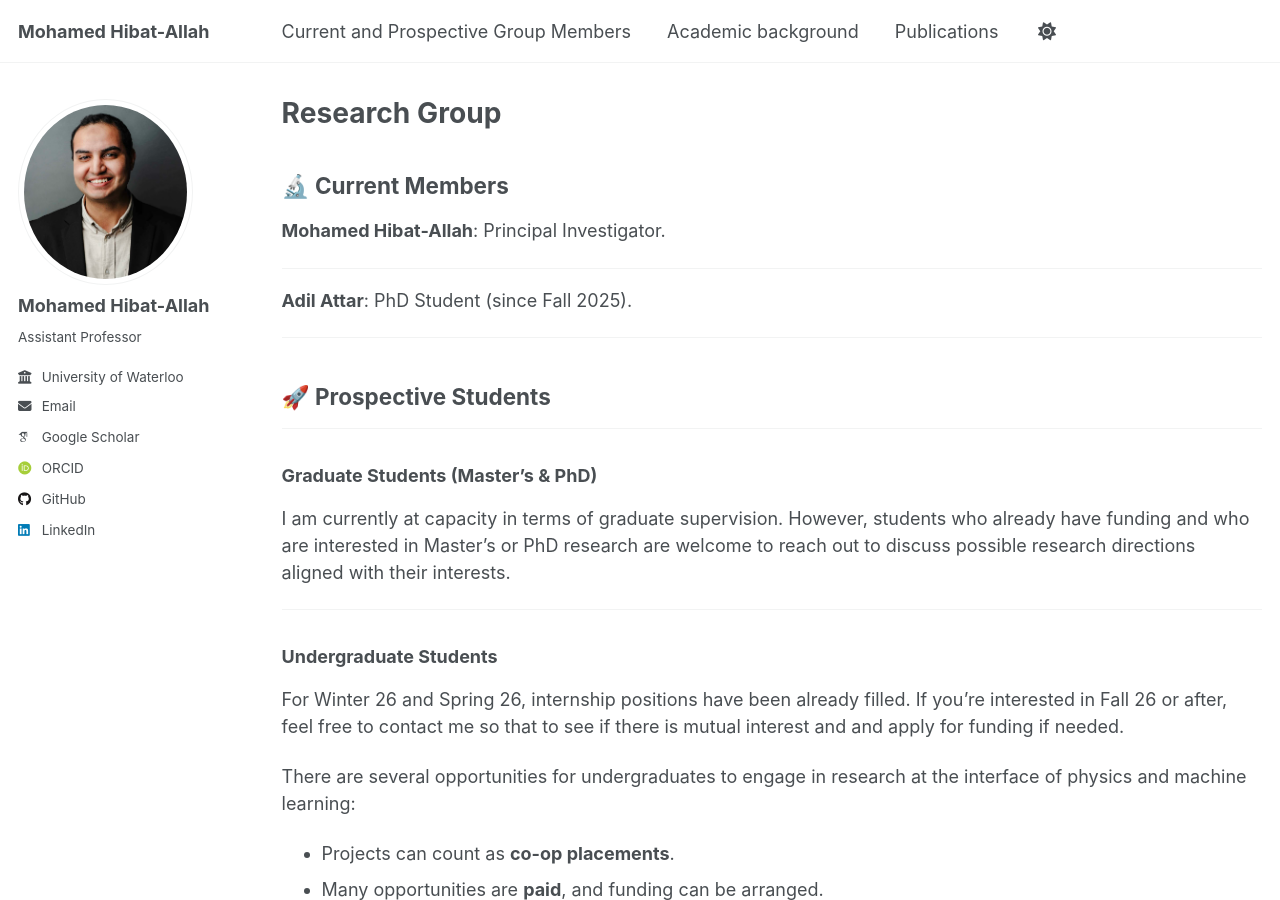
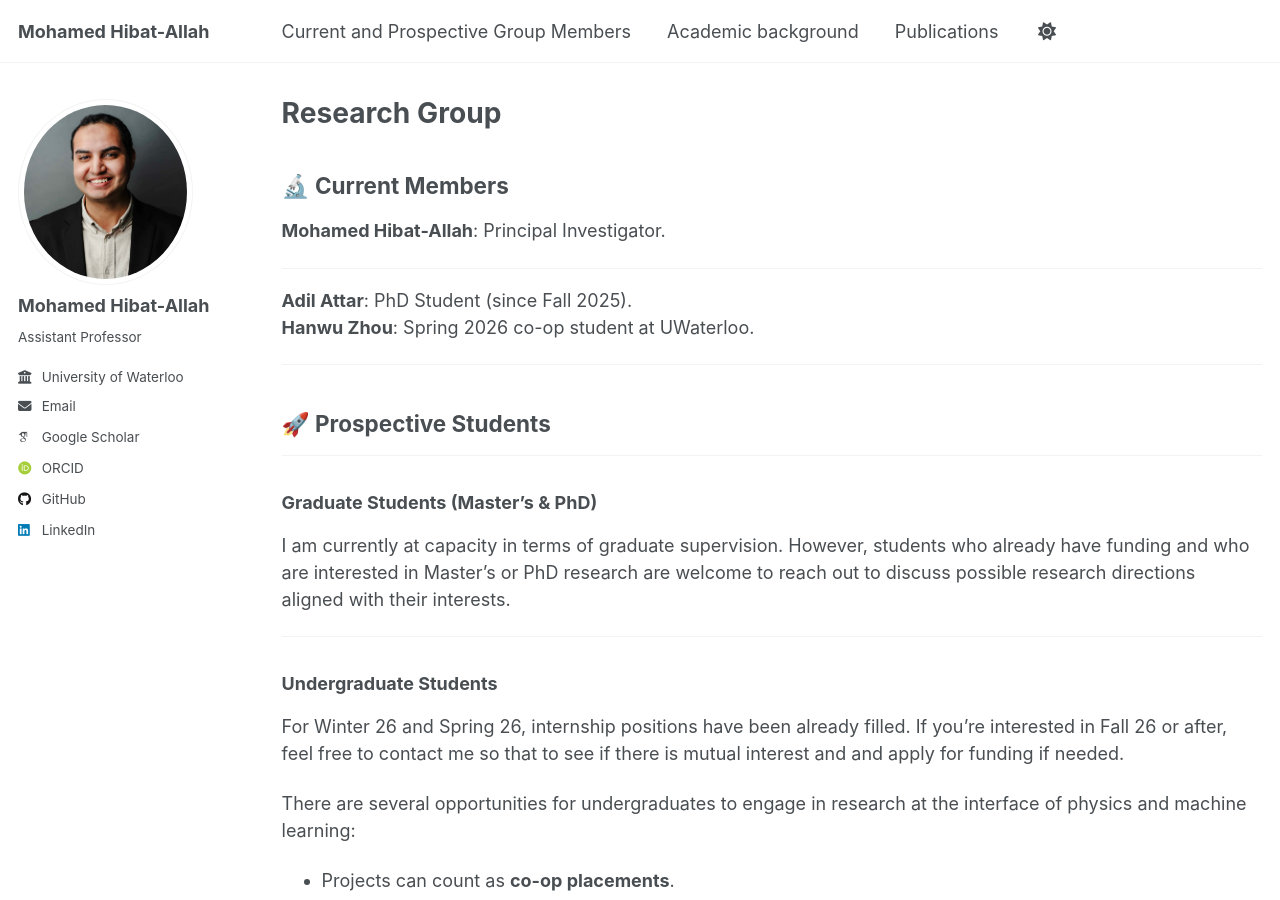
Before and after one commit to mhibatallah/mhibatallah.github.io, a Jekyll site: the page built from _pages/group.md, in a window 1280 px wide and 900 px high. Built offline with Jekyll 4.4.1, drawn with Linux system fonts in a browser that asks for light colours; some web fonts are replaced; a script that is not in the unit is left out.

Commit message:
update group members

```diff
--- a/_pages/group.md
+++ b/_pages/group.md
@@ -11,6 +11,7 @@ permalink: /group/
 ---
 
 **Adil Attar**: PhD Student (since Fall 2025).
+**Hanwu Zhou**: Spring 2026 co-op student at UWaterloo.
 <!-- **Asif Ayub**: Part-time Research Associate - Fall 2025. -->
 
 <!-- ---
```
